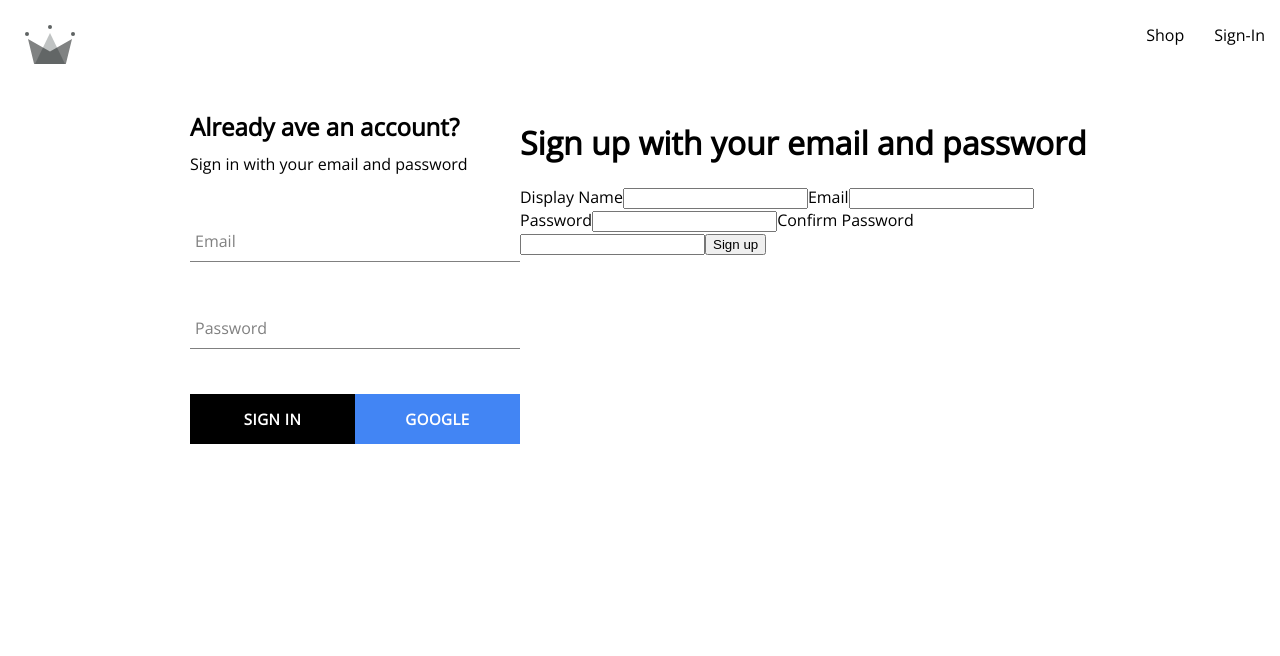
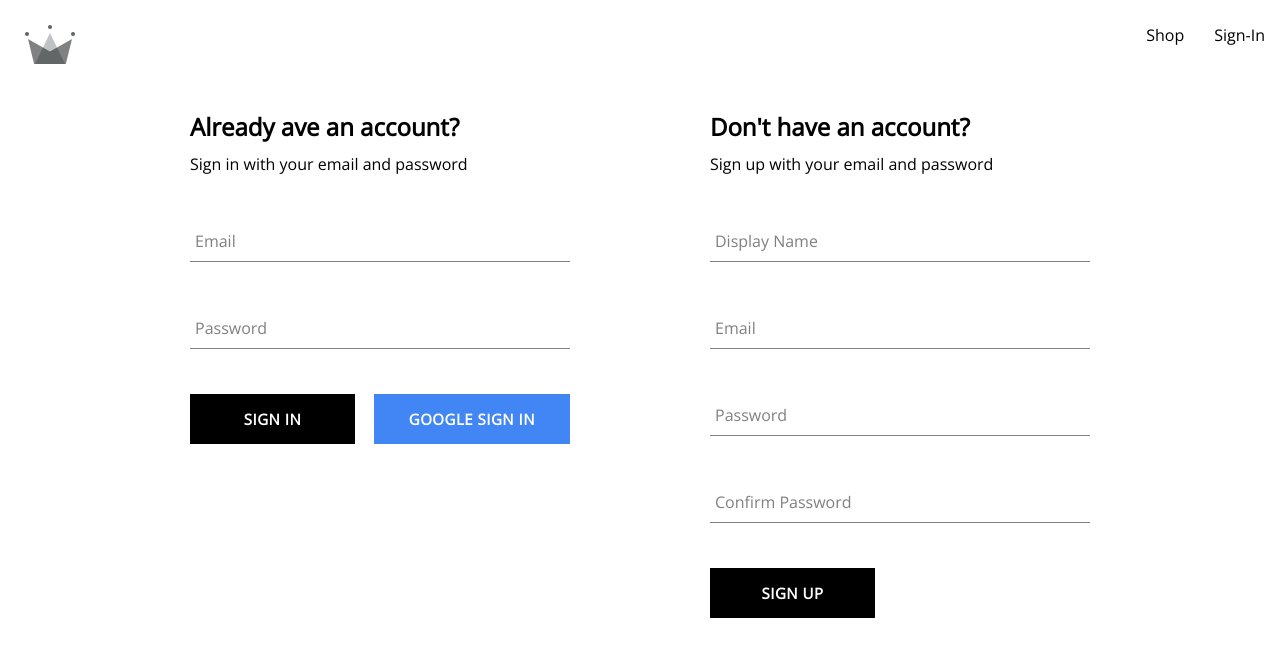
Before and after one commit to Reaper922/CRWN_Clothing_ZTM, a React (Create React App) app: page /auth in a window 1280 px wide. Shown: the top 656 px of the page. Built offline with nearby package versions, Linux system fonts and the light colour scheme.

Commit message:
Using custom input and button and added styling

```diff
--- a/src/components/sign-up-form/sign-up-form.component.jsx
+++ b/src/components/sign-up-form/sign-up-form.component.jsx
@@ -1,9 +1,14 @@
 import { useState } from "react";
+
+import FormInput from "../form-input/form-input.component";
+import Button from "../button/button.component";
 
 import {
   createAuthUserWithEmailAndPassword,
   createUserDocumentFromAuth,
 } from "../../utils/firebase/firebase.utils";
+
+import "./sign-up-form.styles.scss";
 
 const defaultFormFields = {
   displayName: "",
@@ -52,11 +57,12 @@
   };
 
   return (
-    <div>
-      <h1>Sign up with your email and password</h1>
+    <div className="sign-up-container">
+      <h2>Don't have an account?</h2>
+      <span>Sign up with your email and password</span>
       <form onSubmit={handleSubmit}>
-        <label>Display Name</label>
-        <input
+        <FormInput
+          label="Display Name"
           type="text"
           onChange={handleChange}
           name="displayName"
@@ -64,8 +70,8 @@
           required
         />
 
-        <label>Email</label>
-        <input
+        <FormInput
+          label="Email"
           type="email"
           onChange={handleChange}
           name="email"
@@ -73,8 +79,8 @@
           required
         />
 
-        <label>Password</label>
-        <input
+        <FormInput
+          label="Password"
           type="password"
           onChange={handleChange}
           name="password"
@@ -82,8 +88,8 @@
           required
         />
 
-        <label>Confirm Password</label>
-        <input
+        <FormInput
+          label="Confirm Password"
           type="password"
           onChange={handleChange}
           name="confirmPassword"
@@ -91,7 +97,7 @@
           required
         />
 
-        <button type="submit">Sign up</button>
+        <Button type="submit">Sign up</Button>
       </form>
     </div>
   );
--- /dev/null
+++ b/src/components/sign-up-form/sign-up-form.styles.scss
@@ -0,0 +1,9 @@
+.sign-up-container {
+  display: flex;
+  flex-direction: column;
+  width: 380px;
+
+  h2 {
+    margin: 10px 0;
+  }
+}
```
